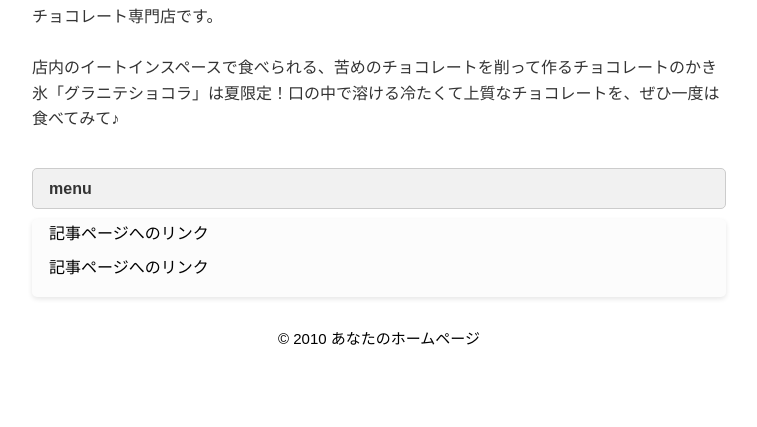
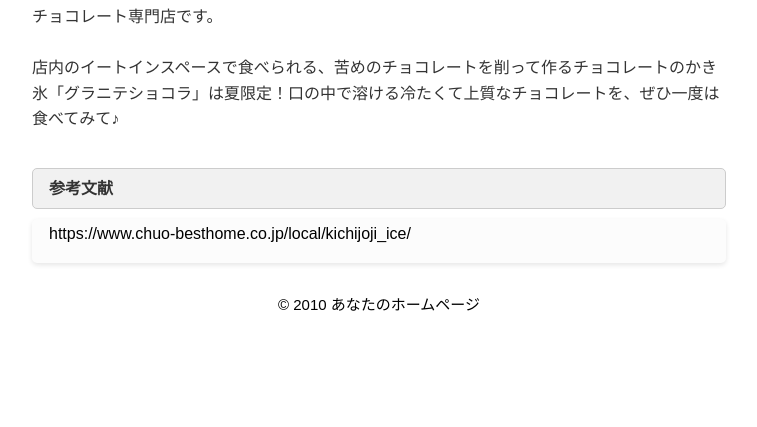
Before and after one commit to dsa2323088/ice.github.io, a plain HTML site: page index.html in a window 1280 px wide. Shown: the part 1641-2068 px from the top of the page, without its empty margins (261-1018 px from the left). After the commit the page ends 2034 px from the top, so only its background shows below. Drawn offline with Linux system fonts and the light colour scheme.

Commit message:
Update index.html

```diff
--- a/index.html
+++ b/index.html
@@ -35,11 +35,10 @@
 </main>
 <aside>
 <div id="middle-inner">
-<div class="side-title">menu</div>
+<div class="side-title">参考文献</div>
 <div class="side">
 <ul>
-<li>記事ページへのリンク</li>
-<li>記事ページへのリンク</li>
+<li>https://www.chuo-besthome.co.jp/local/kichijoji_ice/</li>
 </ul>
 </div>
 </div>
```
